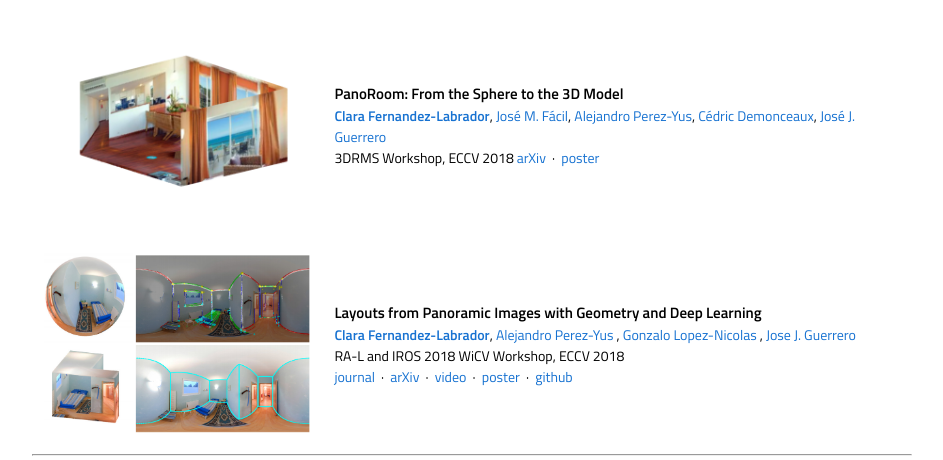
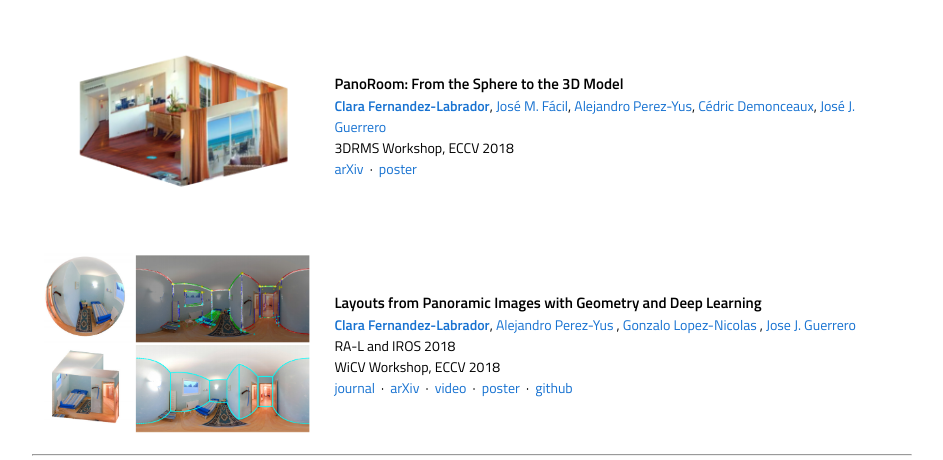
Before and after one commit to cfernandezlab/cfernandezlab.github.io, a plain HTML site: page index.html in a window 1280 px wide. Shown: the part 1025-1485 px from the top of the page, without its empty margins (168-1111 px from the left). Drawn offline with Linux system fonts and the light colour scheme; some icons are missing.

Commit message:
Update index.html

```diff
--- a/index.html
+++ b/index.html
@@ -217,7 +217,7 @@
                 <p>
                   <heading data-brackets-id='6135'>PanoRoom: From the Sphere to the 3D Model</heading><br data-brackets-id='6136'>
                   <a data-brackets-id='6138'><b>Clara Fernandez-Labrador</b></a>, <a target="_blank" href="http://webdiis.unizar.es/~jmfacil/">José M. Fácil</a>, <a target="_blank" href="https://scholar.google.es/citations?user=FxghcvCv8fsC&hl=es">Alejandro Perez-Yus</a>, <a target="_blank" href="http://vibot.cnrs.fr/ceacutedric-demonceaux.html">Cédric Demonceaux</a>, <a target="_blank" href="http://webdiis.unizar.es/~jguerrer/">José J. Guerrero</a><br>
-                    3DRMS Workshop, ECCV 2018 <!-- <font color='red'><b>(Oral)</b></font><br>-->
+                    3DRMS Workshop, ECCV 2018 <br> <!-- <font color='red'><b>(Oral)</b></font><br>-->
 	            <a target="_blank" href="https://arxiv.org/pdf/1808.09879.pdf">arXiv</a> &nbsp;&#183;&nbsp;
 		    <a target="_blank" href="./docs/PanoRoom_POSTER_ECCV_AUR.pdf">poster</a><br>
                 </p>
@@ -233,7 +233,7 @@
                   <!--<a data-brackets-id='6134' href="https://arxiv.org/pdf/1806.08294.pdf" onclick="window.open(this.href); return false;"  onkeypress="window.open(this.href); return false;" id="RA-L17">-->
                   <heading data-brackets-id='6135'> Layouts from Panoramic Images with Geometry and Deep Learning</heading><br data-brackets-id='6136'>
                   <a data-brackets-id='6138'><b>Clara Fernandez-Labrador</b></a>, <a target="_blank" href="https://scholar.google.es/citations?user=FxghcvCv8fsC&hl=es" onclick="window.open(this.href); return false;"  onkeypress="window.open(this.href); return false;"> Alejandro Perez-Yus </a>, <a data-brackets-id='6139' href="http://webdiis.unizar.es/~glopez/" onclick="window.open(this.href); return false;"  onkeypress="window.open(this.href); return false;"> Gonzalo Lopez-Nicolas </a>, <a data-brackets-id='6140' href="http://webdiis.unizar.es/~jguerrer/" onclick="window.open(this.href); return false;"  onkeypress="window.open(this.href); return false;"> Jose J. Guerrero </a> <br>
-                  RA-L and IROS 2018 <!-- <font color='red'><b>(Oral)</b></font><br>-->
+                  RA-L and IROS 2018 <br> <!-- <font color='red'><b>(Oral)</b></font><br>-->
                   WiCV Workshop, ECCV 2018<br>
                   <!--<br></p>-->
                   <a target="_blank" href="https://ieeexplore.ieee.org/document/8395352/">journal</a> &nbsp;&#183;&nbsp;
```
